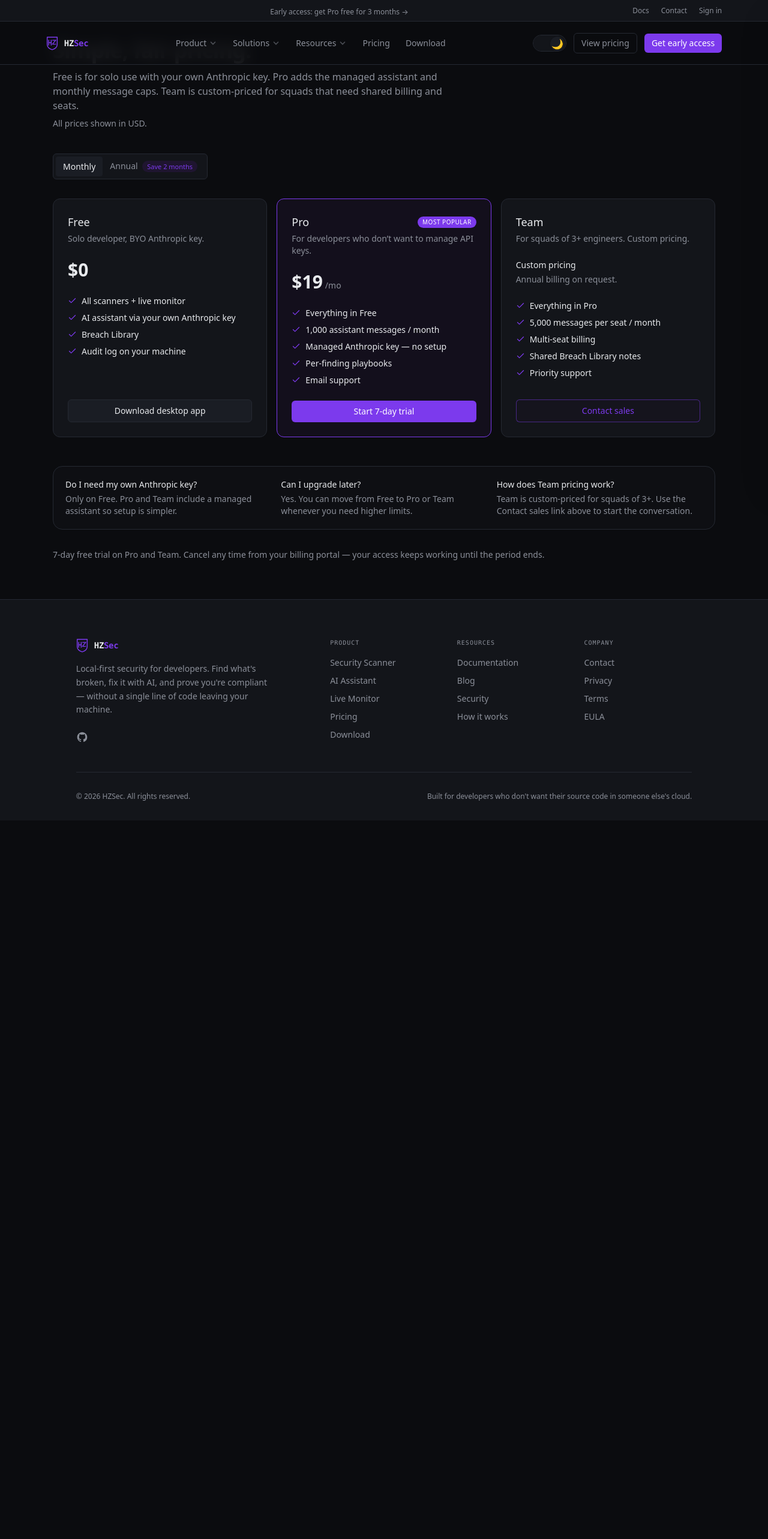
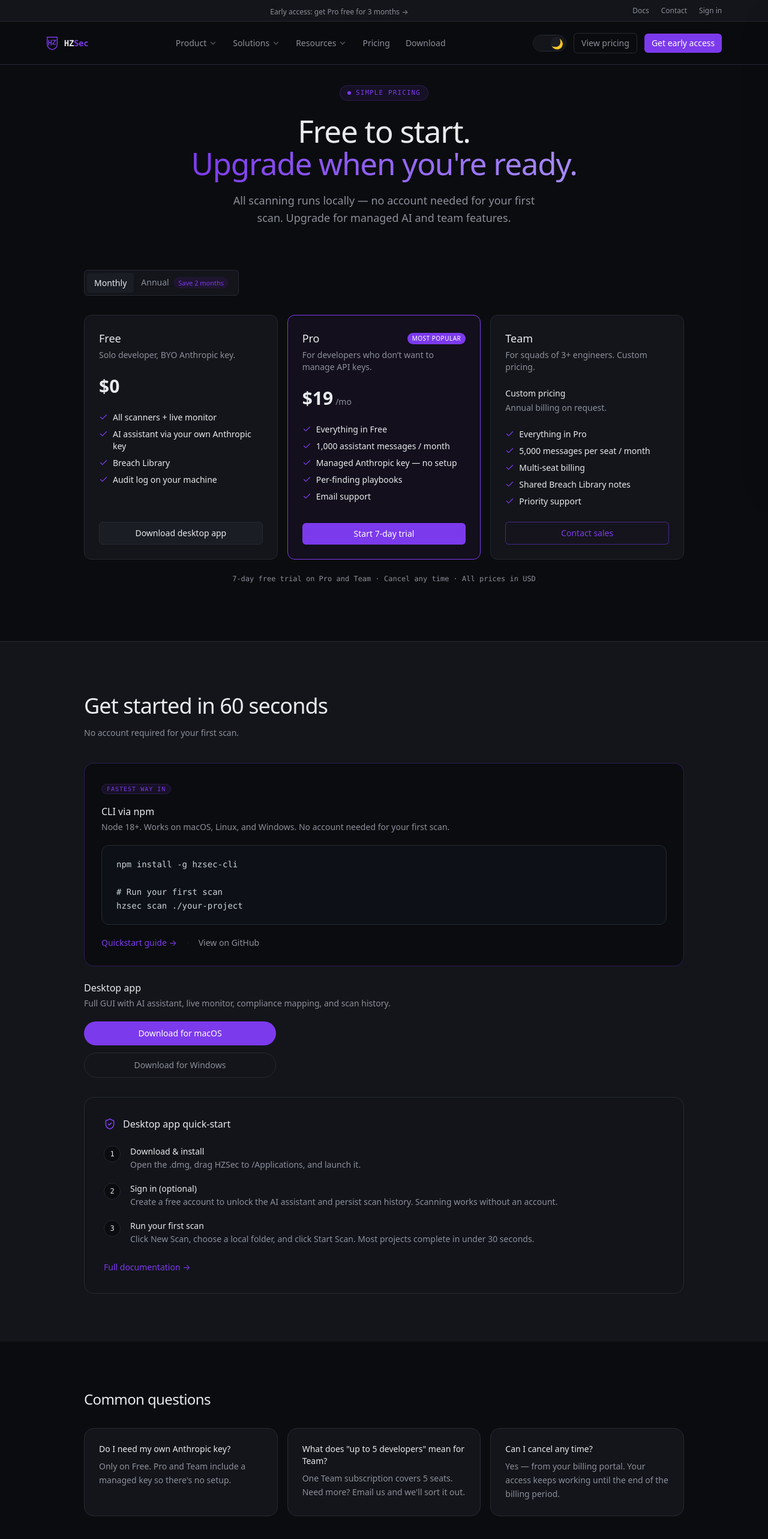
Before and after one commit to HamzaAls-AI/HZSEC, a Next.js app in the folder hzsec-website/: page /pricing in a window 1280 px wide. Shown: the top 2566 px of the page at 60% size. Before the commit the page ends 1368 px from the top, so only its background shows below. Built offline with nearby package versions, Linux system fonts and the light colour scheme; no server answers.

Commit message:
ci: automate desktop releases for macOS and Windows

```diff
--- /dev/null
+++ b/hzsec-website/app/api/download/mac/route.ts
@@ -0,0 +1,8 @@
+import { redirect } from 'next/navigation';
+
+const MAC_DOWNLOAD_URL =
+  'https://github.com/HamzaAls-AI/HZSEC/releases/latest/download/HZSec-mac-arm64.dmg';
+
+export function GET() {
+  redirect(MAC_DOWNLOAD_URL);
+}
--- /dev/null
+++ b/hzsec-website/app/api/download/windows/route.ts
@@ -0,0 +1,8 @@
+import { redirect } from 'next/navigation';
+
+const WINDOWS_DOWNLOAD_URL =
+  'https://github.com/HamzaAls-AI/HZSEC/releases/latest/download/HZSec-Setup.exe';
+
+export function GET() {
+  redirect(WINDOWS_DOWNLOAD_URL);
+}
--- a/hzsec-website/app/pricing/page.tsx
+++ b/hzsec-website/app/pricing/page.tsx
@@ -1,44 +1,154 @@
+import Link from 'next/link';
+import { ShieldCheck } from 'lucide-react';
 import { MarketingHeader } from '@/components/MarketingHeader';
 import { MarketingFooter } from '@/components/MarketingFooter';
 import { PricingTable } from '@/components/PricingTable';
+import { DownloadSection } from '@/components/DownloadSection';
 
-export const metadata = { title: 'Pricing — HZSec' };
+export const metadata = {
+  title: 'Pricing — HZSec',
+  description: 'Free forever for solo developers. Upgrade to Pro or Team when you need managed AI or shared billing.',
+};
 
 export default function Pricing() {
   return (
     <>
       <MarketingHeader />
-      <section className="mx-auto max-w-6xl px-6 py-16">
-        <div className="max-w-2xl">
-          <h1 className="text-3xl font-semibold tracking-tight sm:text-4xl">Simple, fair pricing.</h1>
-          <p className="mt-3 text-muted">
-            Free is for solo use with your own Anthropic key. Pro adds the managed assistant and monthly message caps.
-            Team is custom-priced for squads that need shared billing and seats.
+
+      {/* ── Header ── */}
+      <section className="pt-[140px] pb-8 px-[6%] text-center">
+        <div className="inline-flex items-center gap-2 px-3 py-1 rounded-full bg-accent/10 border border-accent/20 font-mono text-[11px] uppercase tracking-widest text-accent mb-6">
+          <span className="w-1.5 h-1.5 rounded-full bg-accent" aria-hidden="true" />
+          Simple pricing
+        </div>
+        <h1 className="font-light tracking-tight text-[clamp(36px,4vw,56px)] text-text leading-[1.05]">
+          Free to start.<br />
+          <span className="bg-gradient-to-r from-accent to-violet-400 bg-clip-text text-transparent">
+            Upgrade when you&apos;re ready.
+          </span>
+        </h1>
+        <p className="text-lg text-muted max-w-[520px] mx-auto mt-5 leading-relaxed">
+          All scanning runs locally — no account needed for your first scan.
+          Upgrade for managed AI and team features.
+        </p>
+      </section>
+
+      {/* ── Pricing table ── */}
+      <section className="px-[6%] pb-24">
+        <div className="mx-auto max-w-[1000px]">
+          <PricingTable />
+
+          <p className="mt-6 text-center text-xs text-muted font-mono">
+            7-day free trial on Pro and Team · Cancel any time · All prices in USD
           </p>
-          <p className="mt-2 text-sm text-muted">All prices shown in USD.</p>
         </div>
+      </section>
 
-        <PricingTable />
+      {/* ── Download section ── */}
+      <section id="download" className="border-t border-border bg-panel py-20 px-[6%]">
+        <div className="mx-auto max-w-[1000px]">
 
-        <div className="mt-12 grid gap-4 rounded-2xl border border-border bg-panel/40 p-5 sm:grid-cols-3">
-          <div>
-            <h2 className="text-sm font-medium text-text">Do I need my own Anthropic key?</h2>
-            <p className="mt-1 text-sm text-muted">Only on Free. Pro and Team include a managed assistant so setup is simpler.</p>
+          <h2 className="font-light tracking-tight text-[clamp(24px,3vw,36px)] text-text mb-2">
+            Get started in 60 seconds
+          </h2>
+          <p className="text-muted text-sm mb-10">No account required for your first scan.</p>
+
+          {/* CLI */}
+          <div className="rounded-2xl border border-accent/30 bg-bg p-7 mb-6">
+            <div className="mb-4">
+              <span className="font-mono text-[10px] uppercase tracking-widest text-accent bg-accent/10 border border-accent/20 px-2 py-0.5 rounded-full">
+                Fastest way in
+              </span>
+            </div>
+            <h3 className="font-medium text-text mb-1">CLI via npm</h3>
+            <p className="text-sm text-muted mb-5">
+              Node 18+. Works on macOS, Linux, and Windows. No account needed for your first scan.
+            </p>
+            <pre className="overflow-x-auto rounded-xl border border-border bg-[#0d1117] px-6 py-5 font-mono text-sm text-[#c9d1d9] leading-relaxed mb-5">
+              <code>{`npm install -g hzsec-cli
+
+# Run your first scan
+hzsec scan ./your-project`}</code>
+            </pre>
+            <div className="flex flex-wrap items-center gap-4 text-sm">
+              <Link href="/docs/quickstart" className="text-accent hover:underline">
+                Quickstart guide →
+              </Link>
+              <span className="text-border" aria-hidden="true">·</span>
+              <a
+                href="https://github.com/HamzaAls-AI/HZSEC"
+                target="_blank"
+                rel="noopener noreferrer"
+                className="text-muted hover:text-accent transition-colors"
+              >
+                View on GitHub
+              </a>
+            </div>
           </div>
-          <div>
-            <h2 className="text-sm font-medium text-text">Can I upgrade later?</h2>
-            <p className="mt-1 text-sm text-muted">Yes. You can move from Free to Pro or Team whenever you need higher limits.</p>
-          </div>
-          <div>
-            <h2 className="text-sm font-medium text-text">How does Team pricing work?</h2>
-            <p className="mt-1 text-sm text-muted">Team is custom-priced for squads of 3+. Use the Contact sales link above to start the conversation.</p>
+
+          {/* Desktop app */}
+          <DownloadSection />
+
+          {/* Quick-start steps */}
+          <div className="rounded-2xl border border-border bg-panel/50 p-8 mt-8">
+            <div className="flex items-center gap-3 mb-6">
+              <ShieldCheck className="text-accent" size={20} />
+              <h3 className="font-medium text-text">Desktop app quick-start</h3>
+            </div>
+            <ol className="space-y-5 text-sm text-muted">
+              {[
+                { n: '1', title: 'Download & install', body: 'Open the .dmg, drag HZSec to /Applications, and launch it.' },
+                { n: '2', title: 'Sign in (optional)', body: 'Create a free account to unlock the AI assistant and persist scan history. Scanning works without an account.' },
+                { n: '3', title: 'Run your first scan', body: 'Click New Scan, choose a local folder, and click Start Scan. Most projects complete in under 30 seconds.' },
+              ].map(({ n, title, body }) => (
+                <li key={n} className="flex gap-4">
+                  <span className="flex h-7 w-7 shrink-0 items-center justify-center rounded-full border border-border bg-bg font-mono text-xs text-text">
+                    {n}
+                  </span>
+                  <div>
+                    <p className="font-medium text-text mb-0.5">{title}</p>
+                    <p>{body}</p>
+                  </div>
+                </li>
+              ))}
+            </ol>
+            <div className="mt-6">
+              <Link href="/docs" className="text-sm text-accent hover:underline">
+                Full documentation →
+              </Link>
+            </div>
           </div>
         </div>
+      </section>
 
-        <p className="mt-8 text-sm text-muted">
-          7-day free trial on Pro and Team. Cancel any time from your billing portal — your access keeps working until the period ends.
-        </p>
+      {/* ── FAQ ── */}
+      <section className="py-20 px-[6%]">
+        <div className="mx-auto max-w-[1000px]">
+          <h2 className="font-light tracking-tight text-2xl text-text mb-8">Common questions</h2>
+          <div className="grid gap-4 sm:grid-cols-3">
+            {[
+              {
+                q: 'Do I need my own Anthropic key?',
+                a: 'Only on Free. Pro and Team include a managed key so there\'s no setup.',
+              },
+              {
+                q: 'What does "up to 5 developers" mean for Team?',
+                a: 'One Team subscription covers 5 seats. Need more? Email us and we\'ll sort it out.',
+              },
+              {
+                q: 'Can I cancel any time?',
+                a: 'Yes — from your billing portal. Your access keeps working until the end of the billing period.',
+              },
+            ].map(({ q, a }) => (
+              <div key={q} className="rounded-2xl border border-border bg-panel p-6">
+                <h3 className="text-sm font-medium text-text mb-2">{q}</h3>
+                <p className="text-sm text-muted leading-relaxed">{a}</p>
+              </div>
+            ))}
+          </div>
+        </div>
       </section>
+
       <MarketingFooter />
     </>
   );
--- /dev/null
+++ b/hzsec-website/components/DownloadSection.tsx
@@ -0,0 +1,27 @@
+'use client';
+
+export function DownloadSection() {
+  return (
+    <div>
+      <h3 className="font-medium text-text mb-1">Desktop app</h3>
+      <p className="text-sm text-muted mb-5">
+        Full GUI with AI assistant, live monitor, compliance mapping, and scan history.
+      </p>
+
+      <div className="flex flex-col gap-3 max-w-xs">
+        <a
+          href="/api/download/mac"
+          className="rounded-full bg-accent px-5 py-2.5 text-center text-sm font-medium text-white hover:bg-accent/90 transition-colors"
+        >
+          Download for macOS
+        </a>
+        <a
+          href="/api/download/windows"
+          className="rounded-full border border-border px-5 py-2.5 text-center text-sm font-medium text-muted hover:border-accent hover:text-accent transition-colors"
+        >
+          Download for Windows
+        </a>
+      </div>
+    </div>
+  );
+}
```
Also changed, not shown: package.json (+0 -80 lines), 1 other file (tests, documents, lock files or other folders).
